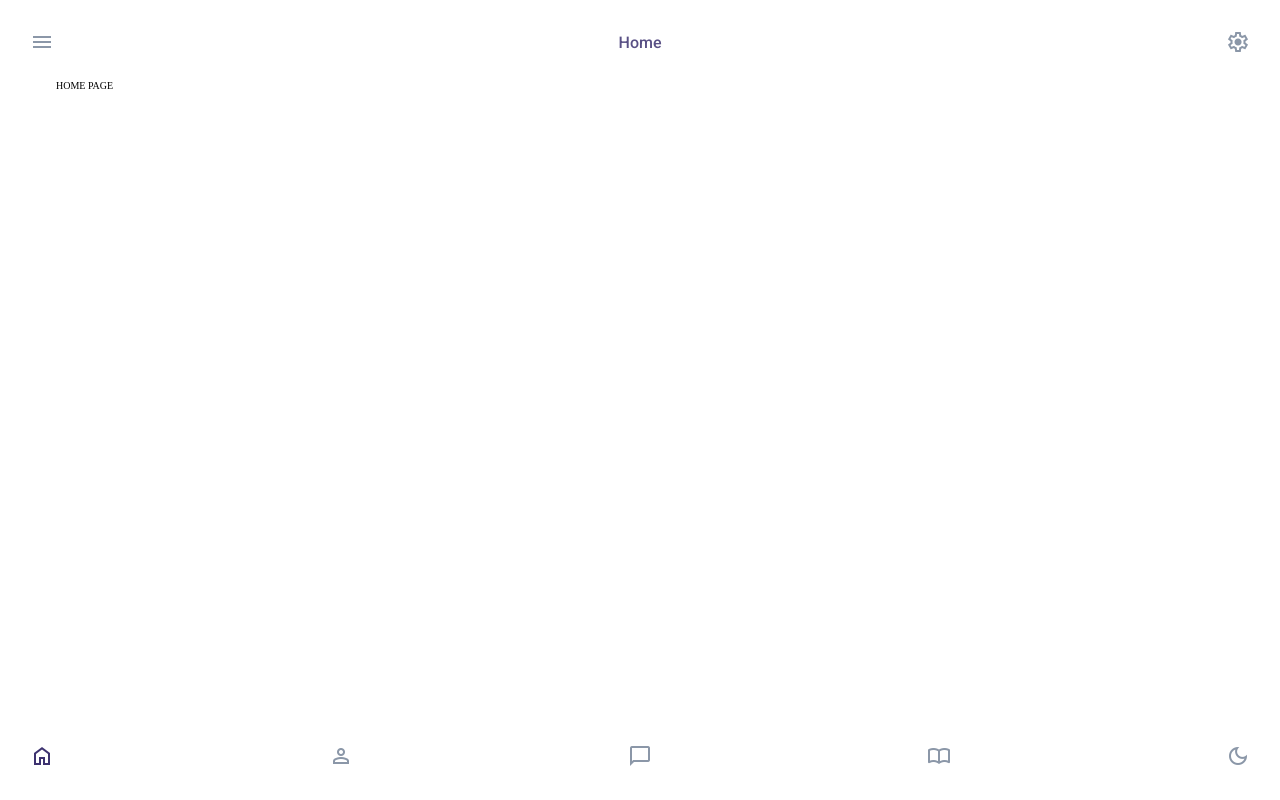
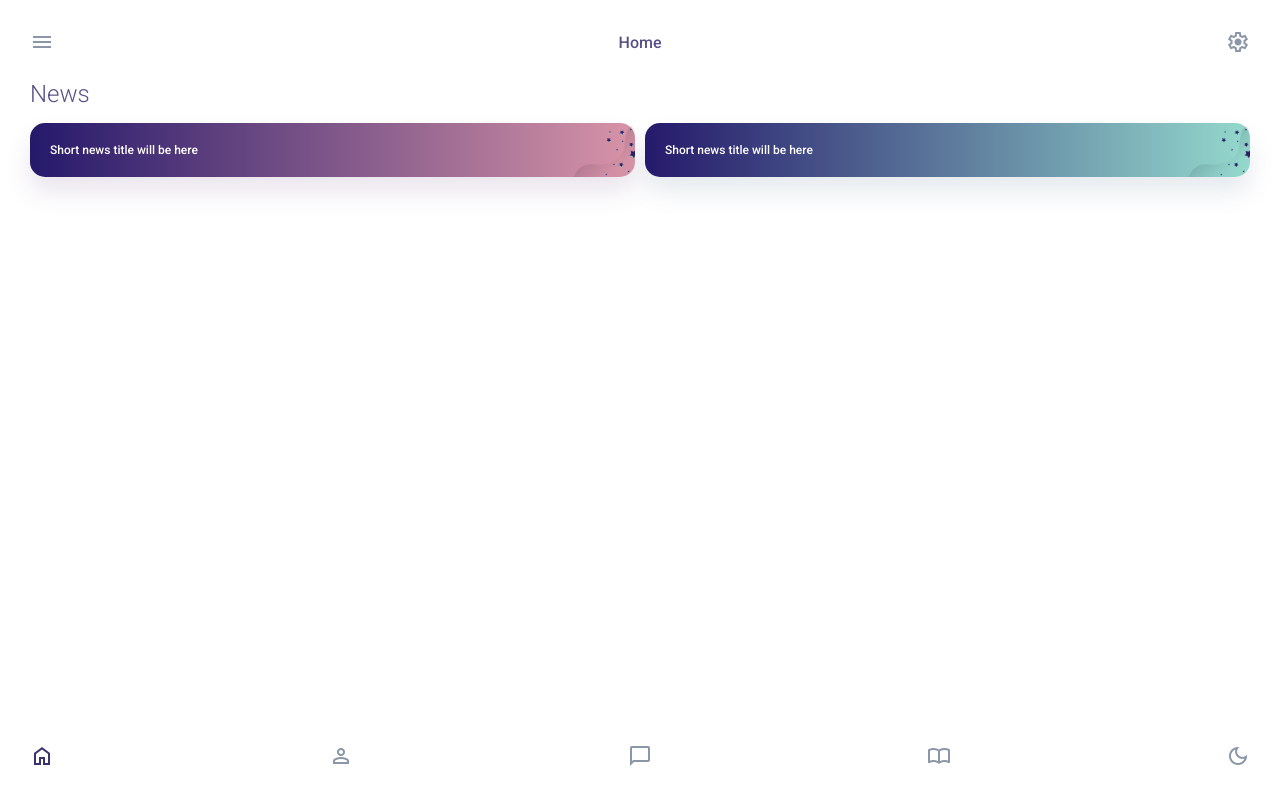
Before and after one commit to analebyodkina/mobile-app-angular, an Angular app: page / in a window 1280 px wide. Built offline with nearby package versions, Linux system fonts and the light colour scheme.

Commit message:
added news component

```diff
--- a/src/app/components/footer/footer.component.scss
+++ b/src/app/components/footer/footer.component.scss
@@ -6,7 +6,9 @@
     @include flex-between;
 }
 a:hover {
+    .material-symbols-outlined{
     color: #3D3270;
+    }
 }
 .material-symbols-outlined {
     color: $color-icons;
--- a/src/app/pages/home/home.component.html
+++ b/src/app/pages/home/home.component.html
@@ -1 +1 @@
-HOME PAGE
+<app-news></app-news>
--- a/src/app/pages/home/home.component.scss
+++ b/src/app/pages/home/home.component.scss
@@ -1,3 +1,4 @@
+
 :host {
-    padding: 2.6rem;
+    padding-top: 2.6rem;
 }
--- a/src/app/pages/home/home.module.ts
+++ b/src/app/pages/home/home.module.ts
@@ -2,6 +2,7 @@ import { NgModule } from '@angular/core';
 import { RouterModule, Routes } from '@angular/router';
 import { CommonModule } from '@angular/common';
 import { HomeComponent } from './home.component';
+import { NewsComponent } from './news/news.component';
 
 const routes: Routes = [
   { path: '', component: HomeComponent },
@@ -9,7 +10,8 @@ const routes: Routes = [
 
 @NgModule({
   declarations: [
-    HomeComponent
+    HomeComponent,
+    NewsComponent
   ],
   imports: [
     CommonModule,
--- /dev/null
+++ b/src/app/pages/home/news/news.component.html
@@ -0,0 +1,10 @@
+<h2>News</h2>
+<div class="news">
+    <a href="#" class="news__item _pink">Short news title will be here
+        <img src="assets/Mask Group.png" alt="stars">
+    </a>
+    <a href="#" class="news__item _green">Short news title will be here
+        <img src="assets/Mask Group.png" alt="stars">
+    </a>
+
+</div>
--- /dev/null
+++ b/src/app/pages/home/news/news.component.scss
@@ -0,0 +1,33 @@
+@import 'index';
+:host {
+    padding-top: 2.6rem;
+}
+h2 {
+    @include text ($ff, 2.4rem, 2.8rem, 300, $color-titles);
+}
+.news {
+    margin-top: 1.5rem;
+    display: grid;
+    gap: 1rem;
+    grid-template-columns: 1fr 1fr;
+    &__item {
+        padding: 2rem 3rem 2rem 2rem;
+        border-radius: 15px;
+        position: relative;
+        @include text ($ff, 1.2rem, 1.4rem, 500, $color-white);
+        img {
+            position: absolute;
+            top: 0;
+            right: 0;
+            height: 100%;
+        }
+    }
+}
+._pink {
+    background: linear-gradient(90deg, #25196B 0%, #D994A7 100%);
+    box-shadow: 0px 15px 25px rgba(115, 78, 133, 0.15);
+}
+._green {
+    background: linear-gradient(90deg, #25196B 0%, #94D9CD 100%);
+    box-shadow: 0px 15px 25px rgba(90, 116, 142, 0.15);
+}
```
Also changed, not shown: src/app/pages/home/news/news.component.ts (added, +10 -0 lines), src/assets/Mask Group.png (added).
